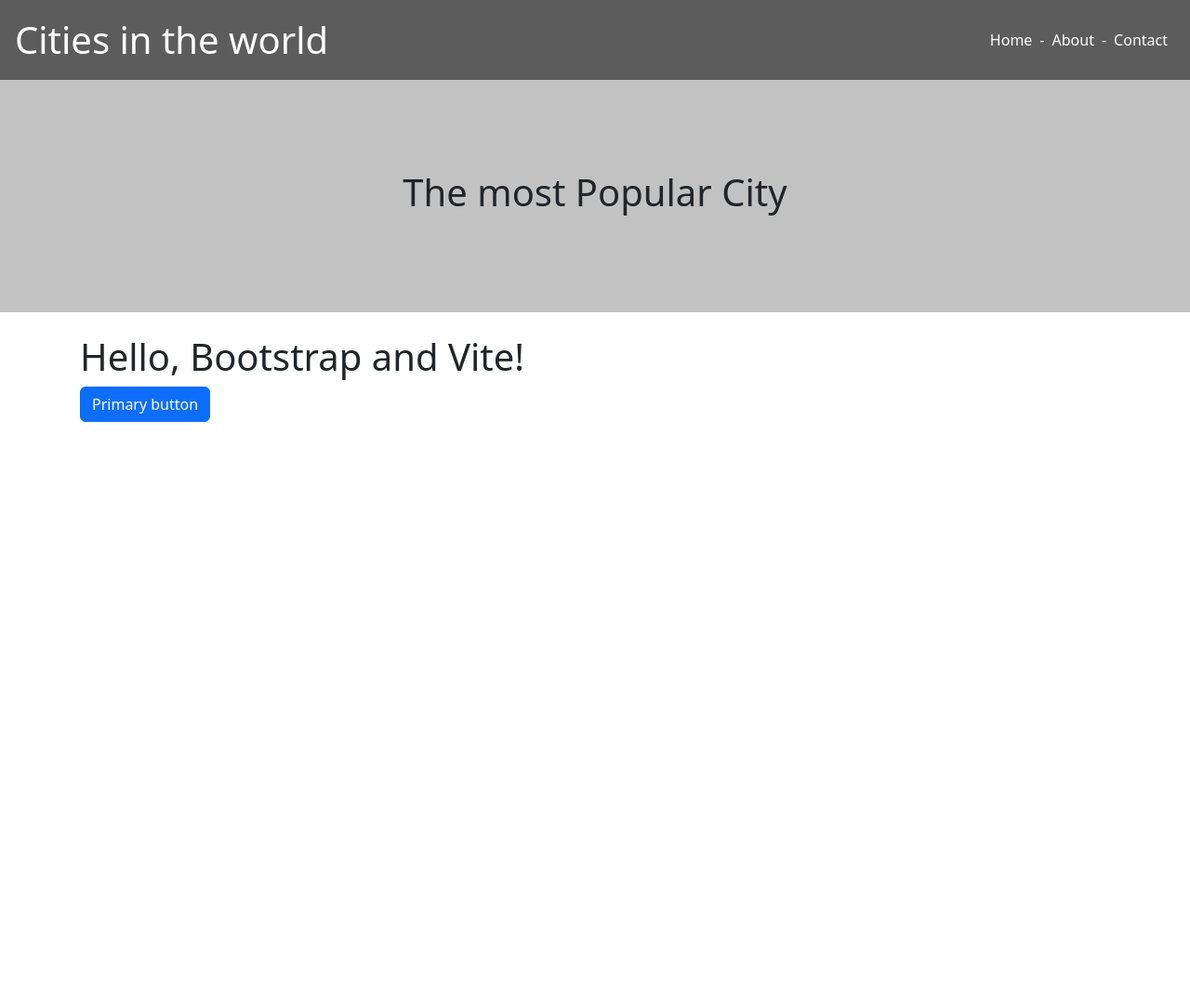
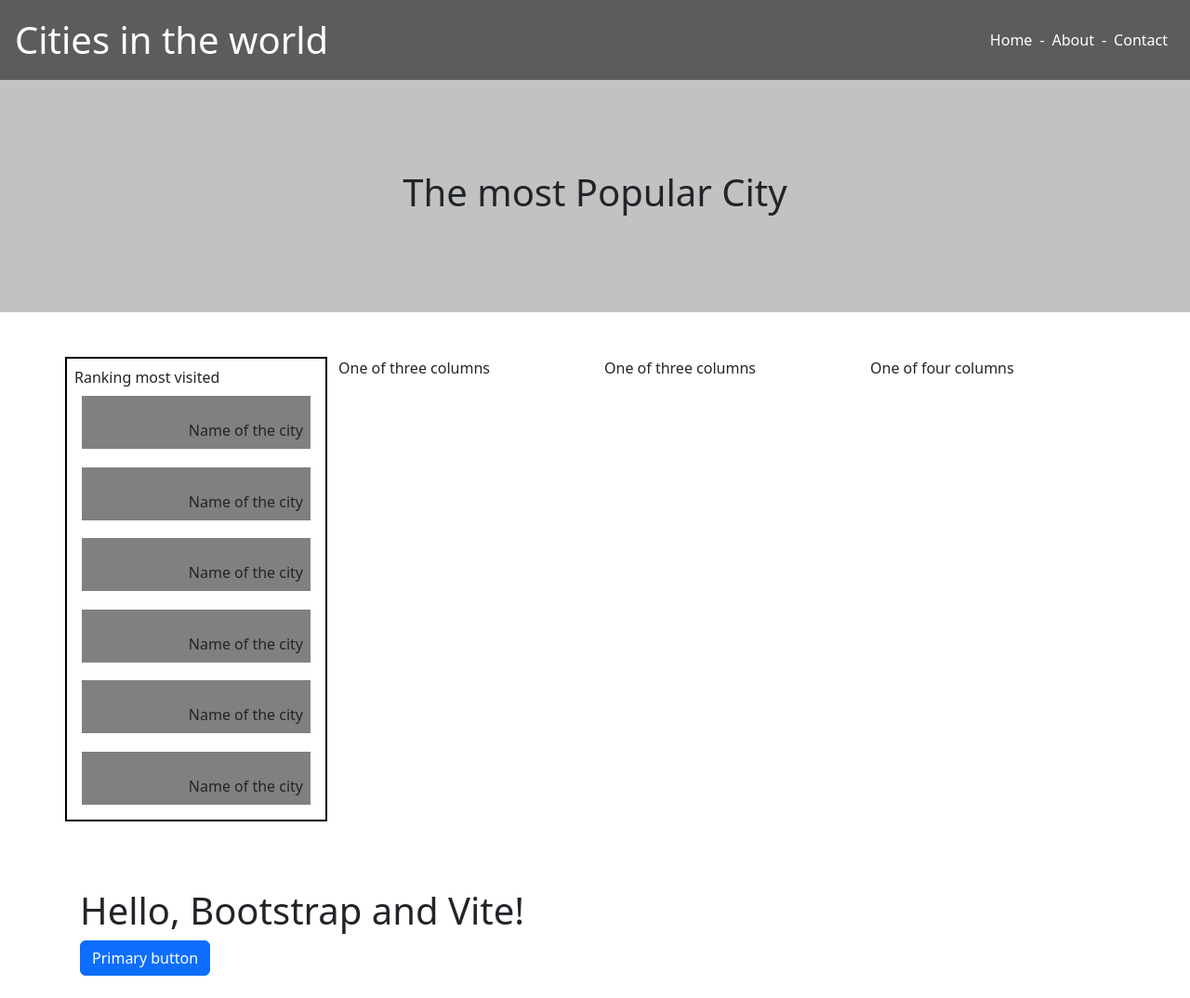
Before and after one commit to MarkWebDeveloper/Bootstrap-Cities-In-The-World, a website built with Vite: page src/index.html in a window 1280 px wide. Shown: the whole page at 93% size. Before the commit the page ends 800 px from the top, so only its background shows below. Built offline with nearby package versions, Linux system fonts and the light colour scheme.

Commit message:
first column ready

```diff
--- a/src/index.html
+++ b/src/index.html
@@ -19,7 +19,44 @@
             <h1>The most Popular City</h1>
         </div>
 
-        <div class="container py-4 px-3 mx-auto">
+        <div class="container py-5">
+            <div class="row">
+              <div id="most-visited-container" class="col d-flex flex-column justify-content-start p-2">
+                <p class="m-0">Ranking most visited</p>
+                <div class="my-cities-container col d-flex flex-column justify-content-between p-2">
+                    <div class="my-city-container d-flex justify-content-end align-items-end p-2">
+                        <p class="m-0">Name of the city</p>
+                    </div>
+                    <div class="my-city-container d-flex justify-content-end align-items-end p-2">
+                        <p class="m-0">Name of the city</p>
+                    </div>
+                    <div class="my-city-container d-flex justify-content-end align-items-end p-2">
+                        <p class="m-0">Name of the city</p>
+                    </div>
+                    <div class="my-city-container d-flex justify-content-end align-items-end p-2">
+                        <p class="m-0">Name of the city</p>
+                    </div>
+                    <div class="my-city-container d-flex justify-content-end align-items-end p-2">
+                        <p class="m-0">Name of the city</p>
+                    </div>
+                    <div class="my-city-container d-flex justify-content-end align-items-end p-2">
+                        <p class="m-0">Name of the city</p>
+                    </div>
+                </div>
+              </div>
+              <div class="col">
+                One of three columns
+              </div>
+              <div class="col">
+                One of three columns
+              </div>
+              <div class="col">
+                One of four columns
+              </div>
+            </div>
+        </div>
+
+        <div class="container py-4 p-3 mx-auto">
             <h1>Hello, Bootstrap and Vite!</h1>
             <button class="btn btn-primary">Primary button</button>
         </div>
--- a/src/js/main.js
+++ b/src/js/main.js
@@ -3,6 +3,7 @@ import '../scss/styles.scss'
 import '../scss/general-rules.scss'
 import '../scss/header.scss'
 import '../scss/banner.scss'
+import '../scss/grid.scss'
 import { loadHeader } from './header'
 
 function app() {
--- a/src/scss/general-rules.scss
+++ b/src/scss/general-rules.scss
@@ -0,0 +1,4 @@
+body, html {
+    min-height: 100vh;
+    width: 100vw;
+}
--- /dev/null
+++ b/src/scss/grid.scss
@@ -0,0 +1,9 @@
+#most-visited-container {
+    height: 500px;
+    border: 2px solid black;
+}
+
+.my-city-container {
+    background-color: gray;
+    height:  13%;
+}
```
